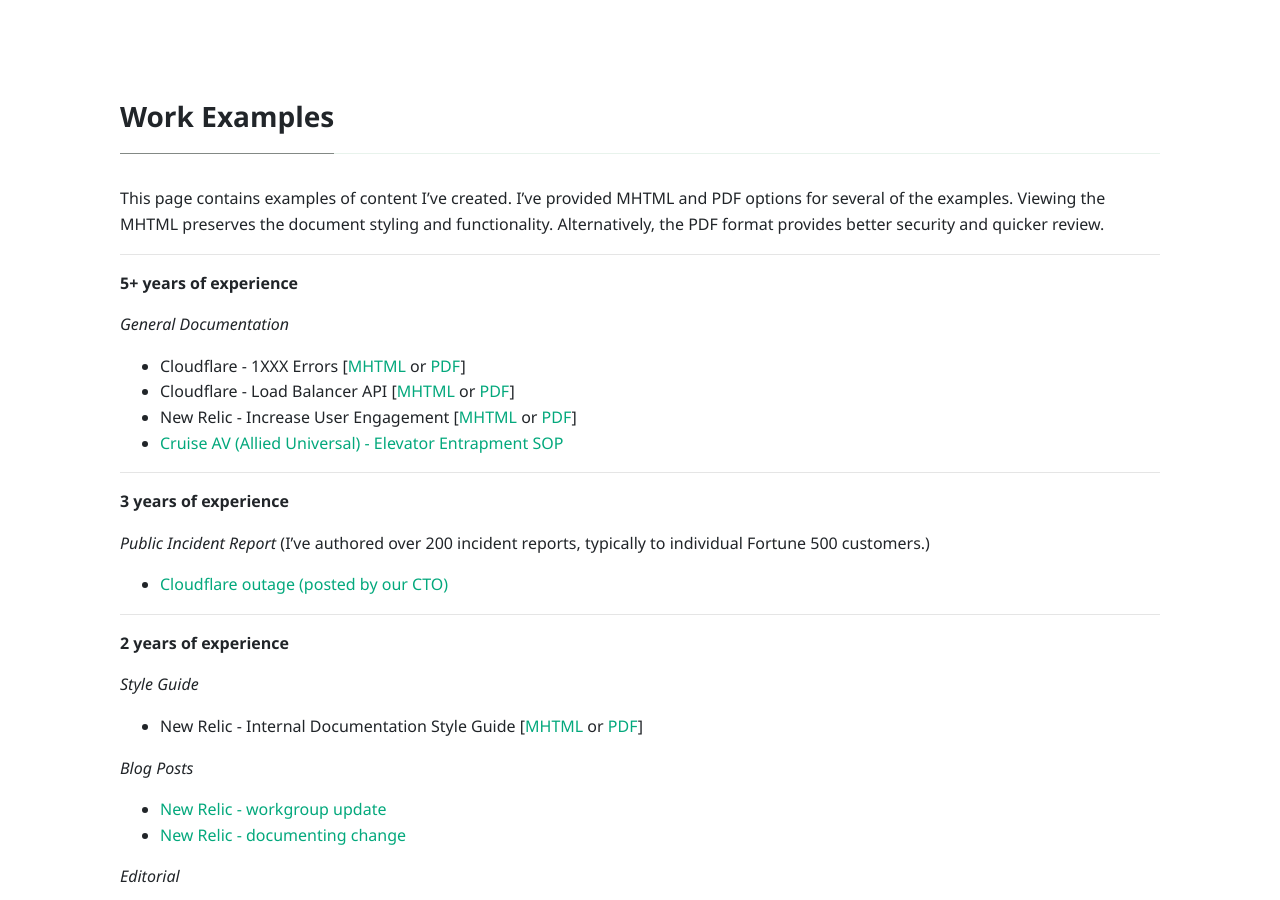
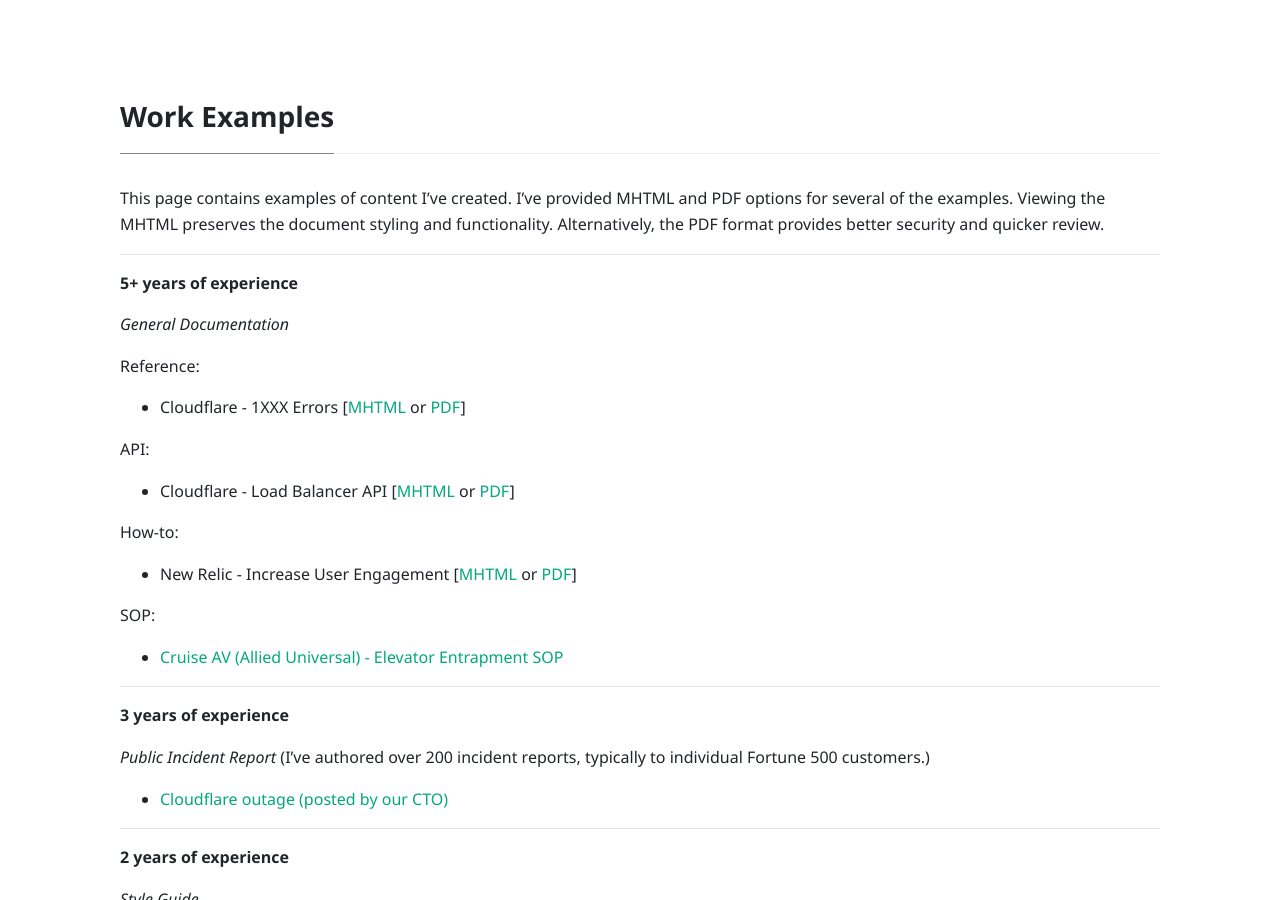
Before and after one commit to stumblefiend/jeremy.pugh, a Jekyll site: the page built from _pages/examples.md, in a window 1280 px wide and 900 px high. Built offline with Jekyll 4.4.1, drawn with Linux system fonts in a browser that asks for light colours; nearby versions of some CDN libraries; some of the changed lines change nothing that is shown.

Commit message:
Update examples.md

```diff
--- a/_pages/examples.md
+++ b/_pages/examples.md
@@ -7,12 +7,20 @@
 
 ---
 
- **5+ years of experience**
+**5+ years of experience**
 
- *General Documentation*
+*General Documentation*
+
+Reference:
 - Cloudflare - 1XXX Errors [[MHTML](/assets/docs/1xxx.mhtml) or [PDF](/assets/docs/1xxx.pdf)]
+
+API:
 - Cloudflare - Load Balancer API [[MHTML](/assets/docs/api.mhtml) or [PDF](/assets/docs/api.pdf)]
+
+How-to:
 - New Relic - Increase User Engagement [[MHTML](/assets/docs/engagement.mhtml) or [PDF](/assets/docs/engagement.pdf)]
+
+SOP:
 - [Cruise AV (Allied Universal) - Elevator Entrapment SOP](/assets/docs/cruise-sop.pdf)
 
 ---
```
